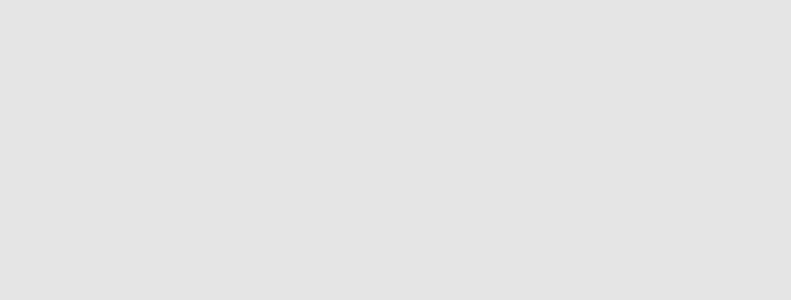
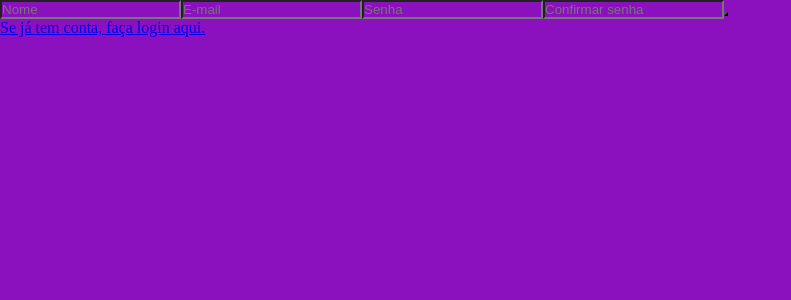
Before and after one commit to JoaoGracindo/JoaoGracindo-projeto14-mywallet-front, a React (Create React App) app: page /sign-up in a window 1280 px wide. Before the commit this address had no page. Shown: the top 300 px of the page, without its empty margins (0-791 px from the left). Built offline with nearby package versions, Linux system fonts and the light colour scheme.

Commit message:
feature: html from sign-up and sign-in

```diff
--- a/src/components/App.js
+++ b/src/components/App.js
@@ -12,8 +12,8 @@ export default function App(){
         <BrowserRouter>
             <GlobalStyle/>
             <Routes>
-                <Route path="/loggin" element={<Loggin/>}/>
-                <Route path="/sing-up" element={<SingUp/>}/>
+                <Route path="/" element={<Loggin/>}/>
+                <Route path="/sign-up" element={<SingUp/>}/>
                 <Route path="/myAccount" element={<MyAccount/>}/>
                 <Route path="/transaction" element={<Transaction/>}/>
             </Routes>
@@ -23,9 +23,9 @@ export default function App(){
 
 const GlobalStyle = createGlobalStyle`
     * {
-    box-sizing: border-box;
-    margin: 0;
-    padding: 0;
-    background-color: #E5E5E5;
-  }
+        box-sizing: border-box;
+        margin: 0;
+        padding: 0;
+        background-color: #8C11BE;
+    }
   `;
--- a/src/components/LoggingPage.js
+++ b/src/components/LoggingPage.js
@@ -1,4 +1,5 @@
 import axios from "axios"
+import { Link } from "react-router-dom"
 
 export default function Loggin(){
     function validate(){
@@ -8,10 +9,25 @@ export default function Loggin(){
     return (
         <>
             <form onSubmit={validate}>
-                <input/>
-                <input/>
+                <input
+                        data-test="email"
+                        type='email'
+                        name='email'
+                        required
+                        placeholder="E-mail"
+                />
+
+                <input
+                        data-test="password"
+                        type='password'
+                        name='password'
+                        required
+                        placeholder="Senha"
+                />
+
                 <button type="submit"/>
             </form>
+            <Link to='/sign-up'>Ainda não tem conta? inscreva-se!</Link>
         </>
     )
 }
--- a/src/components/SignUpPage.js
+++ b/src/components/SignUpPage.js
@@ -1,18 +1,73 @@
+import { Link } from "react-router-dom";
+import axios from "axios";
+import { useState } from "react";
+import styled from "styled-components";
+
 export default function SingUp(){
 
-    function submit(){
+    const [form, setForm] = useState({
+        name: '',
+        email: '',
+        senha: '',
+        confirmar: ''
+
+    });
+
+    function handleForm(e){
+        setForm({
+            ...form,
+            [e.target.name]: e.target.value
+        });
+        console.log(form)
+
+    }
+
+    function cadastrar(){
 
     }
 
     return (
         <>
-            <form>
-                <input/>
-                <input/>
-                <input/>
-                <input/>
-                <button onClick={submit}/>
+            <form onSubmit={cadastrar}>
+                <input
+                     data-test="name"
+                     type='name'
+                     name='name'
+                     required
+                     placeholder="Nome"
+                     onChange={handleForm}
+                />
+
+                <input
+                     data-test="email"
+                     type='email'
+                     name='email'
+                     required
+                     placeholder="E-mail"
+                     onChange={handleForm}
+                />
+
+                <input
+                     data-test="password"
+                     type='password'
+                     name='senha'
+                     required
+                     placeholder="Senha"
+                     onChange={handleForm}
+                />
+
+                <input
+                     data-test="conf-password"
+                     type='password'
+                     name='confirmar'
+                     required
+                     placeholder="Confirmar senha"
+                     onChange={handleForm}
+                />
+
+                <button data-test="sign-up-submit" type='submit'/>
             </form>
+            <Link to='/'>Se já tem conta, faça login aqui.</Link>
         </>
     )
 }
```
